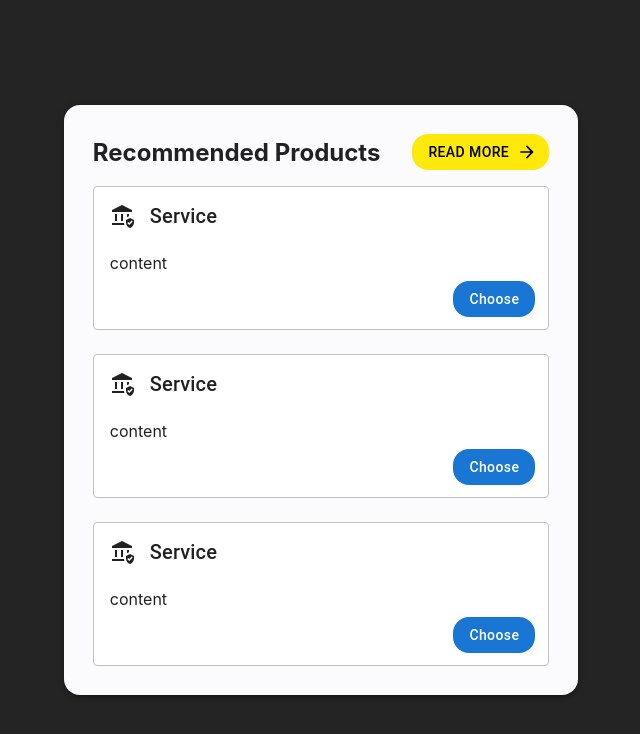
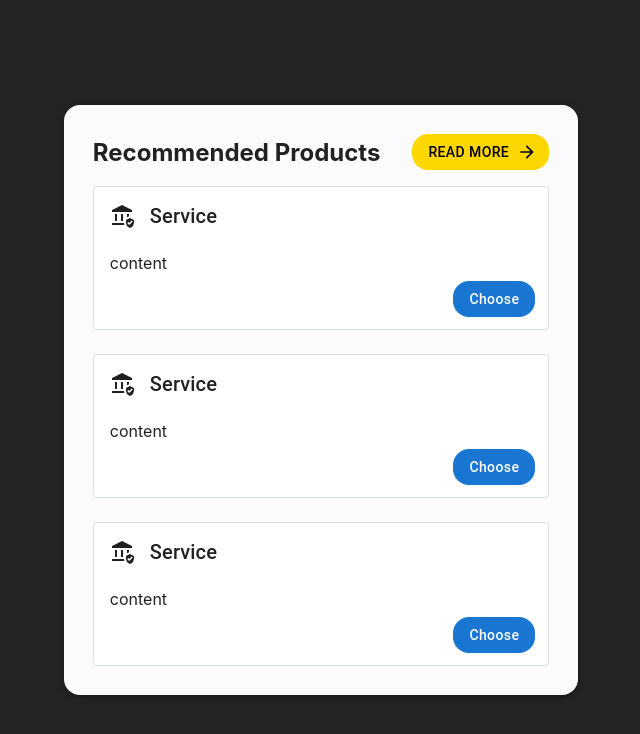
Before and after one commit to wzyndul/collabathon2024, a React (Vite) app in the folder frontend/: page / in a window 1280 px wide. Shown: the top 734 px of the page, without its empty margins (319-959 px from the left). Built offline with nearby package versions, Linux system fonts and the light colour scheme.

Commit message:
refactor: colors

```diff
--- a/frontend/src/components/Card/Card.styles.ts
+++ b/frontend/src/components/Card/Card.styles.ts
@@ -1,17 +1,17 @@
 import { css } from "@emotion/react";
 
 export const cardStyle = css`
-	border: 1px solid rgba(194, 194, 194, 1);
+	border: 1px solid #DBE2E5;
 	box-shadow: none;
 	height: 9rem;
 	padding: 0;
 
 	&:hover {
-		border-top: 1px solid rgba(194, 194, 194, 1);
-		border-left: 1px solid rgba(194, 194, 194, 1);
-		-webkit-box-shadow: 4px 4px 0px 0px rgba(194, 194, 194, 1);
-		-moz-box-shadow: 4px 4px 0px 0px rgba(194, 194, 194, 1);
-		box-shadow: 4px 4px 0px 0px rgba(194, 194, 194, 1);
+		border-top: 1px solid #DBE2E5;
+		border-left: 1px solid #DBE2E5;
+		-webkit-box-shadow: 4px 4px 0px 0px #DBE2E5;
+		-moz-box-shadow: 4px 4px 0px 0px #DBE2E5;
+		box-shadow: 4px 4px 0px 0px #DBE2E5;
 	}
 `;
 
--- a/frontend/src/widgets/RecommendedProducts/RecommendedProducts.tsx
+++ b/frontend/src/widgets/RecommendedProducts/RecommendedProducts.tsx
@@ -16,7 +16,7 @@ export const RecommendedProducts: React.FC = () => {
 					<h2>Recommended Products</h2>
 					<Button
 						onClick={() => console.log("Button clicked")}
-						bgColor={"#FFE90B"}
+						bgColor={"#FFD700"}
 						txtColor={"black"}
 						endIcon={<ArrowForwardIcon />}
 					>
```
